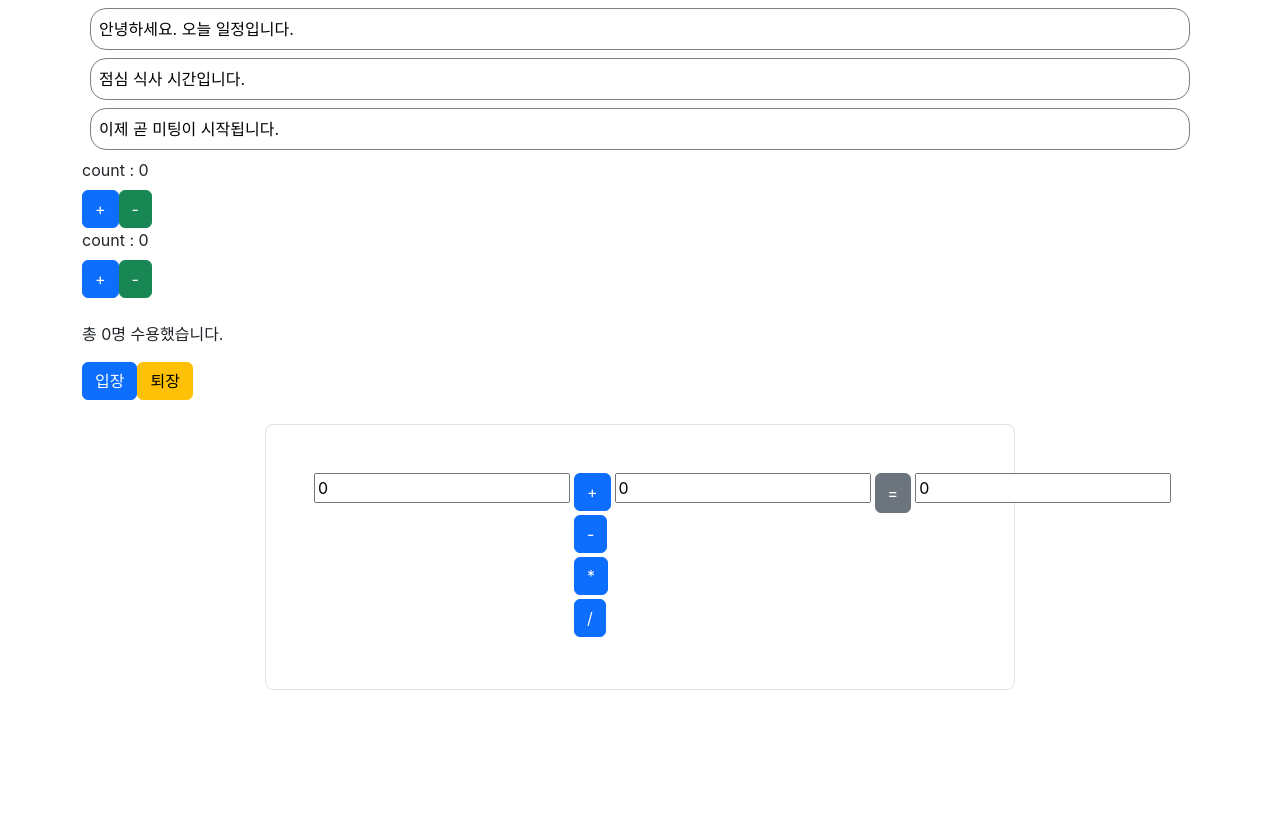
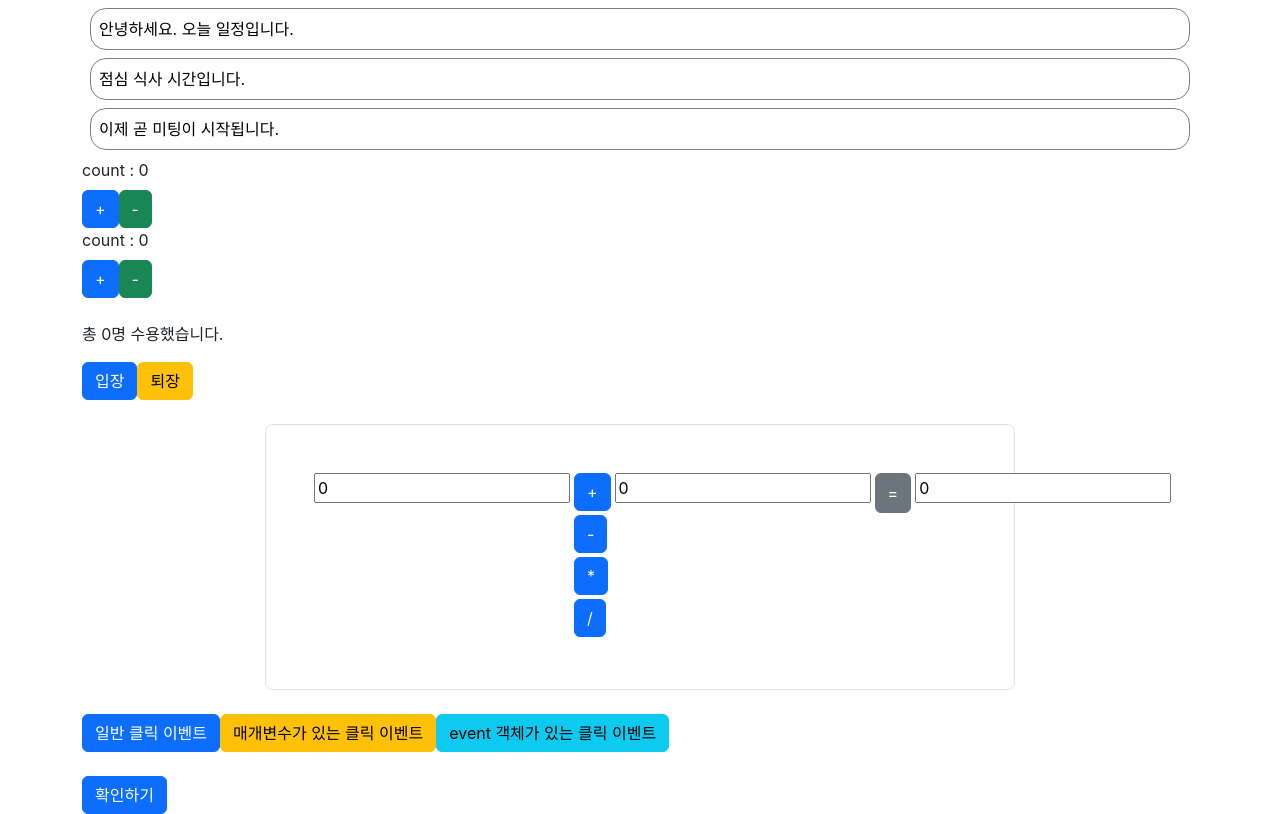
Before and after one commit to EblynCho/java505_react_test2, a React (Create React App) app: page / in a window 1280 px wide. Built offline with nearby package versions, Linux system fonts and the light colour scheme.

Commit message:
리액트에서 이벤트 사용하기.

```diff
--- a/src/App5.js
+++ b/src/App5.js
@@ -4,6 +4,8 @@
 import CountButton2 from "./folder2/CountButton2";
 import Accommodate from "./folder2/Accommodate";
 import Calculator from "./folder2/Calculator";
+import Events from "./folder2/Events";
+import ConfirmButton from "./folder2/ConfirmButton";
 
 function App5() {
     return (
@@ -17,6 +19,10 @@
             <div className={"container border rounded-3 py-5 px-5"} style={{width: 750}}>
                 <Calculator />
             </div>
+            <br/>
+            <Events />
+            <br/>
+            <ConfirmButton />
         </div>
     );
 }
--- /dev/null
+++ b/src/folder2/ConfirmButton.jsx
@@ -0,0 +1,24 @@
+// ConfirmButton.jsx
+
+import React, {useState} from "react";
+
+function ConfirmButton(props) {
+
+    const [isConfirmed, setIsConfirmed] = useState(false);
+
+    const handleConfirm = () => {
+        setIsConfirmed((prevConfirmed) => !isConfirmed);
+        setTimeout(() => {
+            setIsConfirmed(false);
+        }, 2000);
+    };
+
+    return (
+        <div>
+            <button type={"button"} className={"btn btn-primary"} onClick={handleConfirm} disabled={isConfirmed}> {isConfirmed ? "확인완료" : "확인하기"} </button>
+        {/*  disabled : 값이 true 면 동작  */}
+        </div>
+    );
+}
+
+export default ConfirmButton;
--- /dev/null
+++ b/src/folder2/Events.jsx
@@ -0,0 +1,36 @@
+// Events.jsx
+
+// 리액트는 html 과 같은 이벤트를 가지고 있음
+// 카멜명명법을 사용하므로 onclick="sum()" => onClick={sum} 로 변경되어 사용
+// 매개변수 전달 시 이벤트 부분에 화살표 콜백 함수를 사용
+//      onClick={() => sum(10)}
+// 이벤트 사용 시 이벤트 핸들러도 매개변수로 전달이 가능함
+//      onClick={(event) => sum(10, event)}
+
+import React from "react";
+
+function Events() {
+
+    // 기본 함수를 클릭 이벤트와 연동
+    const click1 = () => alert("일반 클릭 이벤트");
+
+    // 매개변수가 있는 함수를 클릭 이벤트와 연동
+    const click2 = (item) => alert(`매개변수 값 : ${item},\n매개 변수가 있는 이벤트`);
+
+    // 매개변수로 이벤트 핸들러(객체)를 사용하는 함수를 클릭 이벤트와 연동
+    const click3 = (item, event) => {
+        let msg = `매개변수와 event 객체가 있는 클릭이벤트
+        매개변수 값 : ${item}, 이벤트 객체 : ${event.type}`;
+        alert(msg);
+    }
+
+    return (
+        <div>
+            <button type={"button"} className={"btn btn-primary"} onClick={click1}>일반 클릭 이벤트</button>
+            <button type={"button"} className={"btn btn-warning"} onClick={() => click2(100)}>매개변수가 있는 클릭 이벤트</button>
+            <button type={"button"} className={"btn btn-info"} onClick={(event) => click3(200, event)}>event 객체가 있는 클릭 이벤트</button>
+        </div>
+    );
+}
+
+export default Events;
```
Also changed, not shown: src/folder2/LinkButton.js (added, +26 -0 lines).
